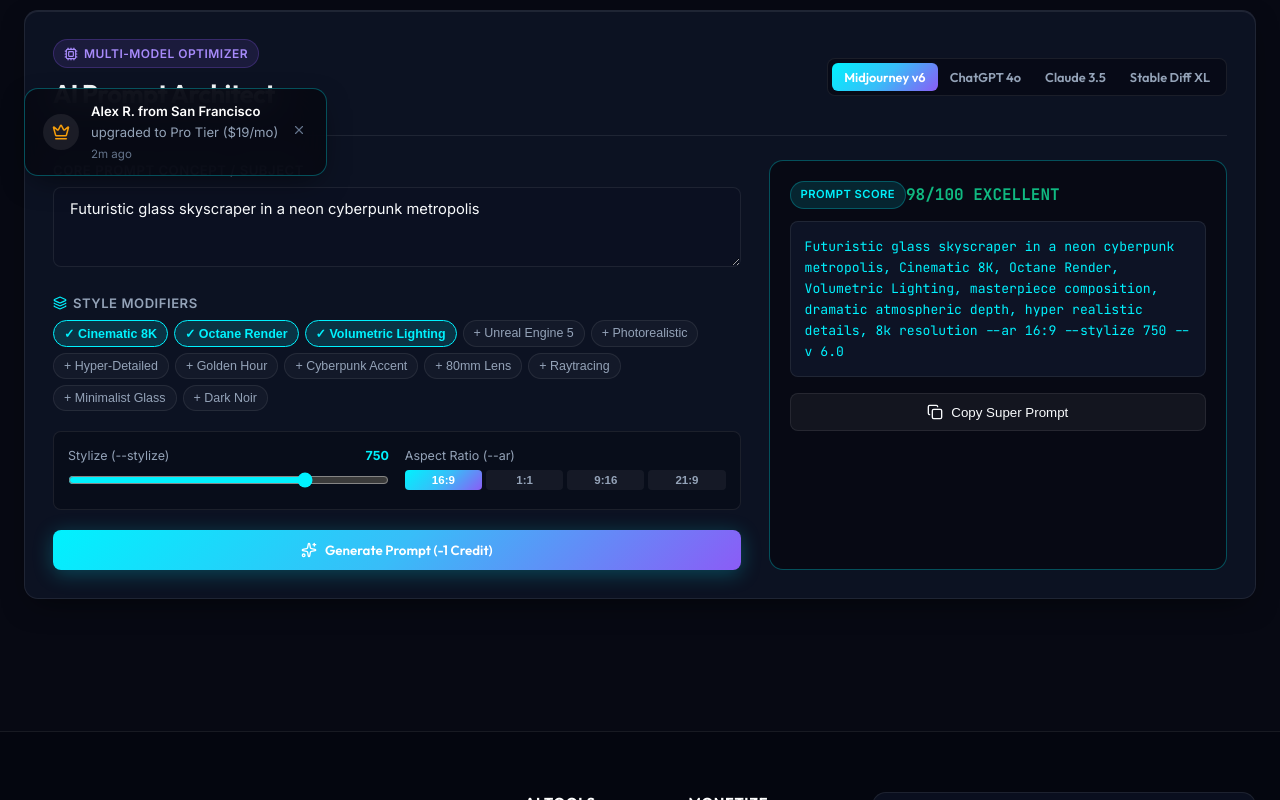
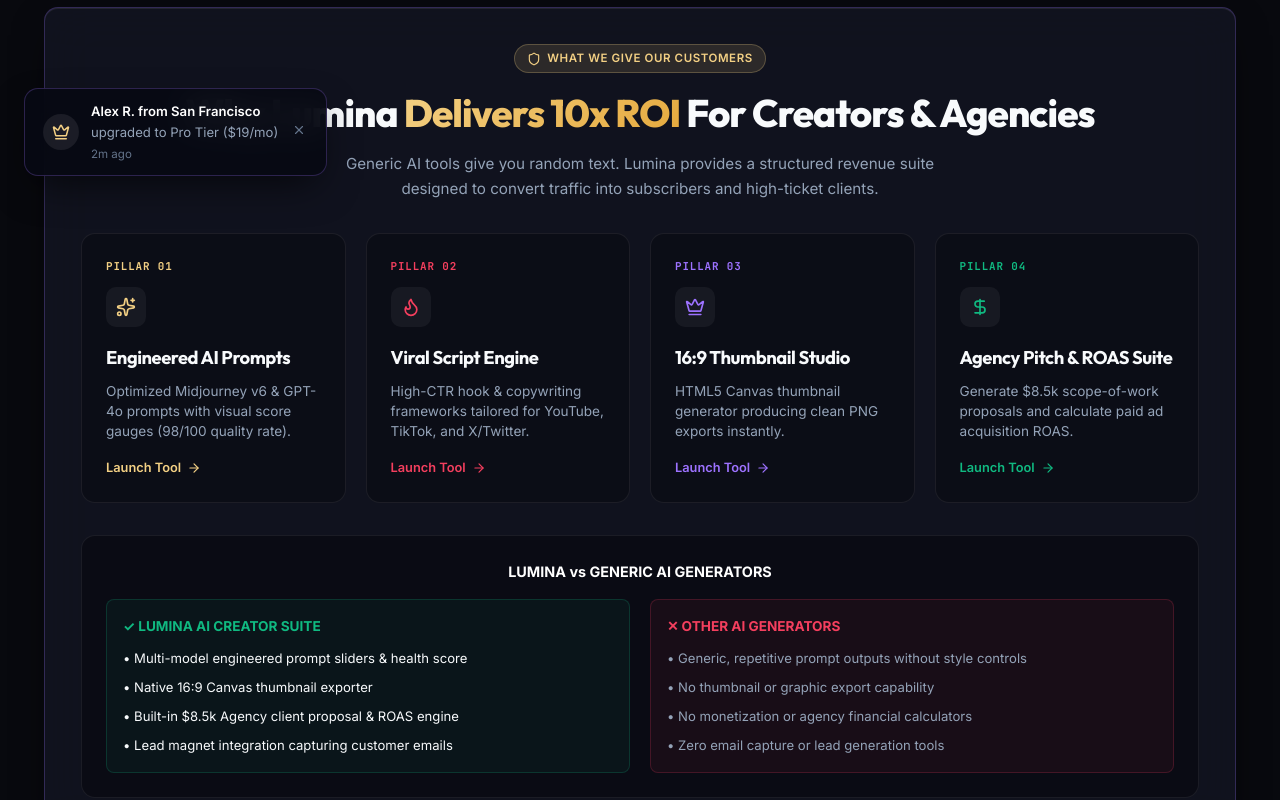
Before and after one commit to hellouidot/Luminia, a React (Vite) app: page / in a window 1280 px wide. Shown: the part 600-1400 px from the top of the page. Built offline with nearby package versions, Linux system fonts and the light colour scheme.

Commit message:
Bespoke Human-Designed Aesthetic & Value Proposition Overhaul: Midnight Obsidian & Champagne Gold theme, core 4-pillar showcase, Linear grid lines

```diff
--- a/src/App.jsx
+++ b/src/App.jsx
@@ -1,6 +1,7 @@
 import React, { useState } from 'react';
 import Navbar from './components/Navbar';
 import Hero from './components/Hero';
+import ValuePropShowcase from './components/ValuePropShowcase';
 import PromptArchitect from './components/PromptArchitect';
 import ViralCopyGenerator from './components/ViralCopyGenerator';
 import RevenueCalculator from './components/RevenueCalculator';
@@ -50,7 +51,7 @@
 
   return (
     <div style={{ minHeight: '100vh', display: 'flex', flexDirection: 'column' }}>
-      {/* Background Animated Glow Mesh */}
+      {/* Linear Architectural Background Grid */}
       <div className="bg-mesh" />
 
       {/* Header Navbar */}
@@ -69,8 +70,14 @@
         setActiveTab={setActiveTab}
       />
 
-      {/* Dynamic Tab Content Area */}
+      {/* Main Content Area */}
       <main className="container" style={{ flex: 1, paddingBottom: '40px' }}>
+        {/* Core Value Proposition Showcase */}
+        <ValuePropShowcase
+          setActiveTab={setActiveTab}
+          onOpenUpgrade={() => setIsPricingOpen(true)}
+        />
+
         {activeTab === 'architect' && (
           <PromptArchitect
             deductCredit={deductCredit}
--- /dev/null
+++ b/src/components/ValuePropShowcase.jsx
@@ -0,0 +1,175 @@
+import React from 'react';
+import { Sparkles, Flame, DollarSign, Crown, CheckCircle2, ArrowRight, Shield, Zap } from 'lucide-react';
+import { soundFx } from '../utils/soundUtils';
+
+export default function ValuePropShowcase({ setActiveTab, onOpenUpgrade }) {
+  const pillars = [
+    {
+      id: 'architect',
+      badge: 'PILLAR 01',
+      title: 'Engineered AI Prompts',
+      desc: 'Optimized Midjourney v6 & GPT-4o prompts with visual score gauges (98/100 quality rate).',
+      icon: Sparkles,
+      color: 'var(--accent-gold)'
+    },
+    {
+      id: 'copy',
+      badge: 'PILLAR 02',
+      title: 'Viral Script Engine',
+      desc: 'High-CTR hook & copywriting frameworks tailored for YouTube, TikTok, and X/Twitter.',
+      icon: Flame,
+      color: 'var(--accent-rose)'
+    },
+    {
+      id: 'studio',
+      badge: 'PILLAR 03',
+      title: '16:9 Thumbnail Studio',
+      desc: 'HTML5 Canvas thumbnail generator producing clean PNG exports instantly.',
+      icon: Crown,
+      color: 'var(--accent-violet)'
+    },
+    {
+      id: 'proposal',
+      badge: 'PILLAR 04',
+      title: 'Agency Pitch & ROAS Suite',
+      desc: 'Generate $8.5k scope-of-work proposals and calculate paid ad acquisition ROAS.',
+      icon: DollarSign,
+      color: 'var(--accent-emerald)'
+    }
+  ];
+
+  return (
+    <div className="glass-card" style={{ padding: '36px', marginBottom: '32px', border: '1px solid var(--border-glow)' }}>
+      <div style={{ textAlign: 'center', marginBottom: '32px' }}>
+        <div className="badge badge-gold" style={{ marginBottom: '10px' }}>
+          <Shield size={14} /> WHAT WE GIVE OUR CUSTOMERS
+        </div>
+        <h2 style={{ fontSize: 'clamp(1.8rem, 3vw, 2.4rem)', fontWeight: 800 }}>
+          Why Lumina <span className="gradient-gold-text">Delivers 10x ROI</span> For Creators & Agencies
+        </h2>
+        <p style={{ color: 'var(--text-muted)', fontSize: '0.95rem', maxWidth: '640px', margin: '8px auto 0 auto' }}>
+          Generic AI tools give you random text. Lumina provides a structured revenue suite designed to convert traffic into subscribers and high-ticket clients.
+        </p>
+      </div>
+
+      <div style={{
+        display: 'grid',
+        gridTemplateColumns: 'repeat(auto-fit, minmax(260px, 1fr))',
+        gap: '20px',
+        marginBottom: '32px'
+      }}>
+        {pillars.map((pillar) => {
+          const Icon = pillar.icon;
+          return (
+            <div
+              key={pillar.id}
+              onClick={() => {
+                soundFx.playClick();
+                setActiveTab(pillar.id);
+              }}
+              style={{
+                background: 'rgba(10, 12, 20, 0.7)',
+                border: '1px solid var(--border-light)',
+                borderRadius: 'var(--radius-md)',
+                padding: '24px',
+                cursor: 'pointer',
+                transition: 'all 0.25s ease',
+                position: 'relative'
+              }}
+              onMouseEnter={(e) => {
+                e.currentTarget.style.borderColor = pillar.color;
+                e.currentTarget.style.transform = 'translateY(-3px)';
+              }}
+              onMouseLeave={(e) => {
+                e.currentTarget.style.borderColor = 'var(--border-light)';
+                e.currentTarget.style.transform = 'translateY(0)';
+              }}
+            >
+              <div style={{
+                fontSize: '0.68rem',
+                color: pillar.color,
+                fontWeight: 700,
+                fontFamily: 'var(--font-code)',
+                marginBottom: '12px',
+                letterSpacing: '0.08em'
+              }}>
+                {pillar.badge}
+              </div>
+
+              <div style={{
+                width: '40px',
+                height: '40px',
+                borderRadius: '10px',
+                background: 'rgba(255, 255, 255, 0.05)',
+                display: 'flex',
+                alignItems: 'center',
+                justifyContent: 'center',
+                marginBottom: '16px'
+              }}>
+                <Icon size={20} color={pillar.color} />
+              </div>
+
+              <h3 style={{ fontSize: '1.15rem', fontWeight: 700, marginBottom: '8px' }}>
+                {pillar.title}
+              </h3>
+
+              <p style={{ fontSize: '0.85rem', color: 'var(--text-muted)', lineHeight: 1.5 }}>
+                {pillar.desc}
+              </p>
+
+              <div style={{
+                marginTop: '16px',
+                display: 'flex',
+                alignItems: 'center',
+                gap: '6px',
+                fontSize: '0.8rem',
+                fontWeight: 600,
+                color: pillar.color
+              }}>
+                Launch Tool <ArrowRight size={14} />
+              </div>
+            </div>
+          );
+        })}
+      </div>
+
+      {/* Comparison Grid: Lumina vs Generic AI */}
+      <div style={{
+        background: 'rgba(10, 12, 20, 0.9)',
+        borderRadius: 'var(--radius-md)',
+        padding: '24px',
+        border: '1px solid var(--border-light)'
+      }}>
+        <div style={{ fontSize: '0.9rem', fontWeight: 700, marginBottom: '16px', color: '#fff', textAlign: 'center' }}>
+          LUMINA vs GENERIC AI GENERATORS
+        </div>
+
+        <div style={{ display: 'grid', gridTemplateColumns: '1fr 1fr', gap: '20px' }} className="responsive-grid-2">
+          <div style={{ background: 'rgba(16, 185, 129, 0.06)', padding: '16px', borderRadius: 'var(--radius-sm)', border: '1px solid rgba(16, 185, 129, 0.2)' }}>
+            <div style={{ fontWeight: 700, color: 'var(--accent-emerald)', marginBottom: '10px', fontSize: '0.85rem' }}>
+              ✓ LUMINA AI CREATOR SUITE
+            </div>
+            <ul style={{ listStyle: 'none', padding: 0, fontSize: '0.82rem', display: 'flex', flexDirection: 'column', gap: '8px', color: 'var(--text-main)' }}>
+              <li>• Multi-model engineered prompt sliders & health score</li>
+              <li>• Native 16:9 Canvas thumbnail exporter</li>
+              <li>• Built-in $8.5k Agency client proposal & ROAS engine</li>
+              <li>• Lead magnet integration capturing customer emails</li>
+            </ul>
+          </div>
+
+          <div style={{ background: 'rgba(244, 63, 94, 0.06)', padding: '16px', borderRadius: 'var(--radius-sm)', border: '1px solid rgba(244, 63, 94, 0.2)' }}>
+            <div style={{ fontWeight: 700, color: 'var(--accent-rose)', marginBottom: '10px', fontSize: '0.85rem' }}>
+              ✕ OTHER AI GENERATORS
+            </div>
+            <ul style={{ listStyle: 'none', padding: 0, fontSize: '0.82rem', display: 'flex', flexDirection: 'column', gap: '8px', color: 'var(--text-muted)' }}>
+              <li>• Generic, repetitive prompt outputs without style controls</li>
+              <li>• No thumbnail or graphic export capability</li>
+              <li>• No monetization or agency financial calculators</li>
+              <li>• Zero email capture or lead generation tools</li>
+            </ul>
+          </div>
+        </div>
+      </div>
+    </div>
+  );
+}
--- a/src/index.css
+++ b/src/index.css
@@ -1,26 +1,28 @@
+@import url('https://fonts.googleapis.com/css2?family=Inter:wght@300;400;500;600;700&family=JetBrains+Mono:wght@400;500;600;700&family=Outfit:wght@400;500;600;700;800;900&display=swap');
+
 :root {
-  --bg-dark: #070913;
-  --bg-secondary: #0c1024;
-  --bg-card: rgba(15, 22, 41, 0.75);
-  --bg-card-hover: rgba(24, 34, 60, 0.85);
-  --bg-input: rgba(12, 17, 34, 0.9);
+  /* Bespoke Midnight Obsidian & Champagne Gold Designer Palette */
+  --bg-dark: #08090e;
+  --bg-surface: #0f111a;
+  --bg-card: rgba(18, 21, 33, 0.85);
+  --bg-card-hover: rgba(26, 30, 46, 0.95);
+  --bg-input: #0a0b12;
 
-  --accent-cyan: #00f2fe;
-  --accent-blue: #38bdf8;
-  --accent-purple: #8b5cf6;
-  --accent-pink: #ec4899;
+  --accent-gold: #f3d084;
+  --accent-gold-glow: #e5a93c;
+  --accent-violet: #9d72ff;
   --accent-emerald: #10b981;
-  --accent-gold: #f59e0b;
-  --accent-red: #ef4444;
+  --accent-rose: #f43f5e;
+  --accent-cyan: #38bdf8;
 
-  --gradient-primary: linear-gradient(135deg, #00f2fe 0%, #38bdf8 50%, #8b5cf6 100%);
-  --gradient-secondary: linear-gradient(135deg, #8b5cf6 0%, #ec4899 100%);
-  --gradient-gold: linear-gradient(135deg, #f59e0b 0%, #d97706 100%);
-  --gradient-emerald: linear-gradient(135deg, #10b981 0%, #06b6d4 100%);
-  --gradient-glass: linear-gradient(135deg, rgba(255, 255, 255, 0.08) 0%, rgba(255, 255, 255, 0.02) 100%);
+  --gradient-gold: linear-gradient(135deg, #f3d084 0%, #e5a93c 100%);
+  --gradient-violet: linear-gradient(135deg, #9d72ff 0%, #6366f1 100%);
+  --gradient-primary: linear-gradient(135deg, #f3d084 0%, #9d72ff 100%);
+  --gradient-surface: linear-gradient(180deg, rgba(255, 255, 255, 0.04) 0%, rgba(255, 255, 255, 0) 100%);
 
-  --border-light: rgba(255, 255, 255, 0.08);
-  --border-glow: rgba(0, 242, 254, 0.3);
+  --border-light: rgba(255, 255, 255, 0.07);
+  --border-active: rgba(243, 208, 132, 0.35);
+  --border-glow: rgba(157, 114, 255, 0.25);
 
   --text-main: #f8fafc;
   --text-muted: #94a3b8;
@@ -35,9 +37,9 @@
   --radius-lg: 20px;
   --radius-full: 9999px;
 
-  --shadow-glow: 0 0 30px rgba(0, 242, 254, 0.25);
-  --shadow-purple-glow: 0 0 30px rgba(139, 92, 246, 0.25);
-  --shadow-card: 0 10px 30px -10px rgba(0, 0, 0, 0.6);
+  --shadow-card: 0 16px 40px -12px rgba(0, 0, 0, 0.7);
+  --shadow-gold-glow: 0 0 35px rgba(243, 208, 132, 0.15);
+  --shadow-violet-glow: 0 0 35px rgba(157, 114, 255, 0.18);
 }
 
 * {
@@ -56,7 +58,32 @@
   -webkit-font-smoothing: antialiased;
 }
 
-/* Custom Scrollbars */
+/* Linear/Framer Architectural Grid Background */
+.bg-mesh {
+  position: fixed;
+  top: 0;
+  left: 0;
+  width: 100vw;
+  height: 100vh;
+  z-index: -1;
+  pointer-events: none;
+  background-image:
+    linear-gradient(rgba(255, 255, 255, 0.02) 1px, transparent 1px),
+    linear-gradient(90deg, rgba(255, 255, 255, 0.02) 1px, transparent 1px);
+  background-size: 60px 60px;
+  background-position: center center;
+}
+
+.bg-mesh::after {
+  content: '';
+  position: absolute;
+  inset: 0;
+  background:
+    radial-gradient(circle at 50% 0%, rgba(243, 208, 132, 0.08) 0%, transparent 50%),
+    radial-gradient(circle at 85% 30%, rgba(157, 114, 255, 0.08) 0%, transparent 45%);
+}
+
+/* Custom Scrollbar */
 ::-webkit-scrollbar {
   width: 6px;
   height: 6px;
@@ -65,33 +92,17 @@
   background: var(--bg-dark);
 }
 ::-webkit-scrollbar-thumb {
-  background: rgba(255, 255, 255, 0.15);
+  background: rgba(255, 255, 255, 0.12);
   border-radius: var(--radius-full);
 }
 ::-webkit-scrollbar-thumb:hover {
-  background: var(--accent-cyan);
+  background: var(--accent-gold);
 }
 
-/* Background Ambient Gradient Grid */
-.bg-mesh {
-  position: fixed;
-  top: 0;
-  left: 0;
-  width: 100vw;
-  height: 100vh;
-  z-index: -1;
-  pointer-events: none;
-  background:
-    radial-gradient(circle at 10% 15%, rgba(0, 242, 254, 0.1) 0%, transparent 40%),
-    radial-gradient(circle at 90% 25%, rgba(139, 92, 246, 0.12) 0%, transparent 45%),
-    radial-gradient(circle at 50% 85%, rgba(236, 72, 153, 0.08) 0%, transparent 40%);
-  filter: blur(70px);
-}
-
-/* Grid & Typography Utilities */
+/* Grid & Layout Utilities */
 .container {
   width: 100%;
-  max-width: 1280px;
+  max-width: 1240px;
   margin: 0 auto;
   padding: 0 24px;
 }
@@ -102,10 +113,18 @@
   }
 }
 
+/* Typography Utilities */
 h1, h2, h3, h4, h5, h6 {
   font-family: var(--font-heading);
   color: var(--text-main);
   letter-spacing: -0.025em;
+}
+
+.gradient-gold-text {
+  background: var(--gradient-gold);
+  -webkit-background-clip: text;
+  -webkit-text-fill-color: transparent;
+  display: inline-block;
 }
 
 .gradient-text {
@@ -115,18 +134,11 @@
   display: inline-block;
 }
 
-.gradient-gold-text {
-  background: var(--gradient-gold);
-  -webkit-background-clip: text;
-  -webkit-text-fill-color: transparent;
-  display: inline-block;
-}
-
-/* Glass Card System */
+/* Human-Designed Glass Card System */
 .glass-card {
   background: var(--bg-card);
-  backdrop-filter: blur(20px);
-  -webkit-backdrop-filter: blur(20px);
+  backdrop-filter: blur(24px);
+  -webkit-backdrop-filter: blur(24px);
   border: 1px solid var(--border-light);
   border-radius: var(--radius-md);
   box-shadow: var(--shadow-card), inset 0 1px 0 0 rgba(255, 255, 255, 0.08);
@@ -134,39 +146,63 @@
 }
 
 .glass-card:hover {
-  border-color: rgba(255, 255, 255, 0.18);
+  border-color: rgba(255, 255, 255, 0.16);
+  transform: translateY(-2px);
 }
 
 /* Buttons */
-.btn-primary {
-  background: var(--gradient-primary);
-  color: #fff;
+.btn-gold {
+  background: var(--gradient-gold);
+  color: #08090e;
+  font-weight: 700;
+  font-family: var(--font-heading);
   border: none;
-  font-weight: 600;
-  font-family: var(--font-heading);
-  padding: 12px 24px;
+  padding: 12px 22px;
   border-radius: var(--radius-sm);
   cursor: pointer;
   display: inline-flex;
   align-items: center;
   justify-content: center;
   gap: 8px;
-  box-shadow: 0 4px 20px rgba(0, 242, 254, 0.25);
-  transition: all 0.2s ease;
+  box-shadow: var(--shadow-gold-glow);
+  transition: all 0.2s cubic-bezier(0.16, 1, 0.3, 1);
+  user-select: none;
+}
+
+.btn-gold:hover {
+  transform: translateY(-2px);
+  box-shadow: 0 8px 30px rgba(243, 208, 132, 0.35);
+}
+
+.btn-primary {
+  background: var(--gradient-violet);
+  color: #ffffff;
+  font-weight: 600;
+  font-family: var(--font-heading);
+  border: none;
+  padding: 12px 22px;
+  border-radius: var(--radius-sm);
+  cursor: pointer;
+  display: inline-flex;
+  align-items: center;
+  justify-content: center;
+  gap: 8px;
+  box-shadow: var(--shadow-violet-glow);
+  transition: all 0.2s cubic-bezier(0.16, 1, 0.3, 1);
   user-select: none;
 }
 
 .btn-primary:hover {
   transform: translateY(-2px);
-  box-shadow: 0 6px 28px rgba(0, 242, 254, 0.4);
+  box-shadow: 0 8px 30px rgba(157, 114, 255, 0.35);
 }
 
 .btn-secondary {
-  background: rgba(255, 255, 255, 0.05);
+  background: rgba(255, 255, 255, 0.04);
   color: var(--text-main);
   border: 1px solid var(--border-light);
   font-weight: 500;
-  padding: 10px 20px;
+  padding: 10px 18px;
   border-radius: var(--radius-sm);
   cursor: pointer;
   display: inline-flex;
@@ -178,32 +214,9 @@
 }
 
 .btn-secondary:hover {
-  background: rgba(255, 255, 255, 0.1);
-  border-color: rgba(255, 255, 255, 0.2);
-  color: #fff;
-}
-
-.btn-gold {
-  background: var(--gradient-gold);
-  color: #080911;
-  font-weight: 700;
-  font-family: var(--font-heading);
-  border: none;
-  padding: 12px 24px;
-  border-radius: var(--radius-sm);
-  cursor: pointer;
-  display: inline-flex;
-  align-items: center;
-  justify-content: center;
-  gap: 8px;
-  box-shadow: 0 4px 20px rgba(245, 158, 11, 0.3);
-  transition: all 0.2s ease;
-  user-select: none;
-}
-
-.btn-gold:hover {
-  transform: translateY(-2px);
-  box-shadow: 0 6px 28px rgba(245, 158, 11, 0.5);
+  background: rgba(255, 255, 255, 0.08);
+  border-color: rgba(255, 255, 255, 0.18);
+  color: #ffffff;
 }
 
 /* Badges */
@@ -211,30 +224,24 @@
   display: inline-flex;
   align-items: center;
   gap: 6px;
-  padding: 4px 10px;
+  padding: 4px 12px;
   border-radius: var(--radius-full);
-  font-size: 0.75rem;
+  font-size: 0.72rem;
   font-weight: 600;
+  letter-spacing: 0.05em;
   text-transform: uppercase;
-  letter-spacing: 0.04em;
-}
-
-.badge-cyan {
-  background: rgba(0, 242, 254, 0.12);
-  color: var(--accent-cyan);
-  border: 1px solid rgba(0, 242, 254, 0.25);
-}
-
-.badge-purple {
-  background: rgba(139, 92, 246, 0.12);
-  color: #a78bfa;
-  border: 1px solid rgba(139, 92, 246, 0.25);
 }
 
 .badge-gold {
-  background: rgba(245, 158, 11, 0.12);
+  background: rgba(243, 208, 132, 0.12);
   color: var(--accent-gold);
-  border: 1px solid rgba(245, 158, 11, 0.25);
+  border: 1px solid rgba(243, 208, 132, 0.25);
+}
+
+.badge-violet {
+  background: rgba(157, 114, 255, 0.12);
+  color: #c4b5fd;
+  border: 1px solid rgba(157, 114, 255, 0.25);
 }
 
 .badge-emerald {
@@ -243,7 +250,7 @@
   border: 1px solid rgba(16, 185, 129, 0.25);
 }
 
-/* Inputs & Form Elements */
+/* Form Controls */
 .input-field {
   width: 100%;
   background: var(--bg-input);
@@ -252,32 +259,32 @@
   color: var(--text-main);
   padding: 12px 16px;
   font-family: var(--font-body);
-  font-size: 0.92rem;
+  font-size: 0.9rem;
   outline: none;
   transition: all 0.2s ease;
 }
 
 .input-field:focus {
-  border-color: var(--accent-cyan);
-  box-shadow: 0 0 0 3px rgba(0, 242, 254, 0.15);
+  border-color: var(--accent-gold);
+  box-shadow: 0 0 0 3px rgba(243, 208, 132, 0.15);
 }
 
 .input-label {
   display: block;
-  font-size: 0.82rem;
+  font-size: 0.78rem;
   font-weight: 600;
   color: var(--text-muted);
   margin-bottom: 6px;
   text-transform: uppercase;
-  letter-spacing: 0.04em;
+  letter-spacing: 0.05em;
 }
 
 /* Modal Overlay */
 .modal-overlay {
   position: fixed;
   inset: 0;
-  background: rgba(4, 6, 15, 0.85);
-  backdrop-filter: blur(14px);
+  background: rgba(4, 5, 10, 0.88);
+  backdrop-filter: blur(16px);
   z-index: 1000;
   display: flex;
   align-items: center;
@@ -291,7 +298,7 @@
   to { opacity: 1; transform: scale(1); }
 }
 
-/* Full Responsive Media Query Grid System */
+/* Responsive Grid Helper */
 @media (max-width: 900px) {
   .responsive-grid-2 {
     grid-template-columns: 1fr !important;
@@ -302,13 +309,7 @@
 @media (max-width: 640px) {
   .glass-card {
     padding: 20px !important;
-    border-radius: 14px !important;
   }
-
-  .btn-primary, .btn-secondary, .btn-gold {
-    width: 100%;
-  }
-
   .hide-mobile {
     display: none !important;
   }
```
